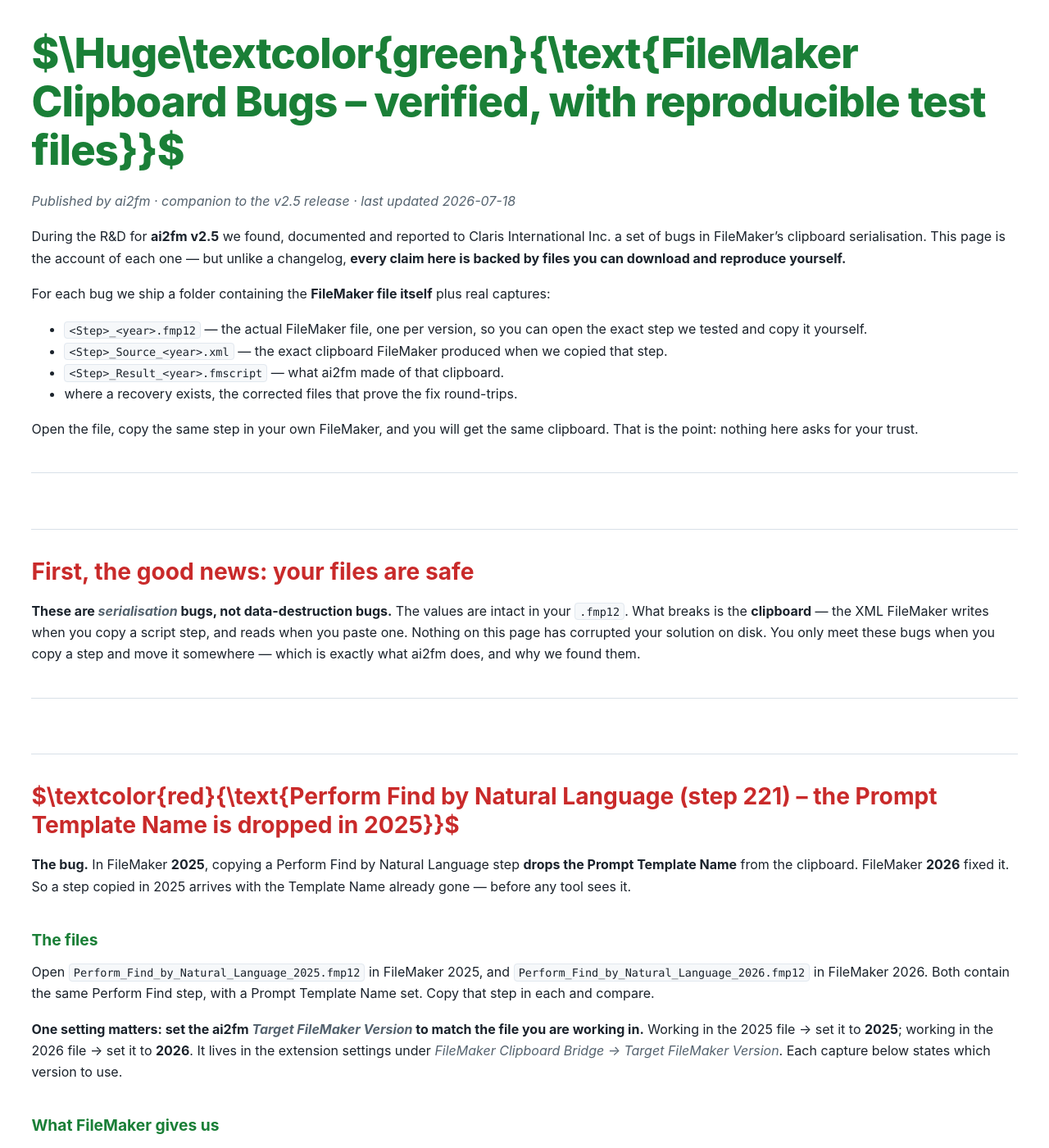
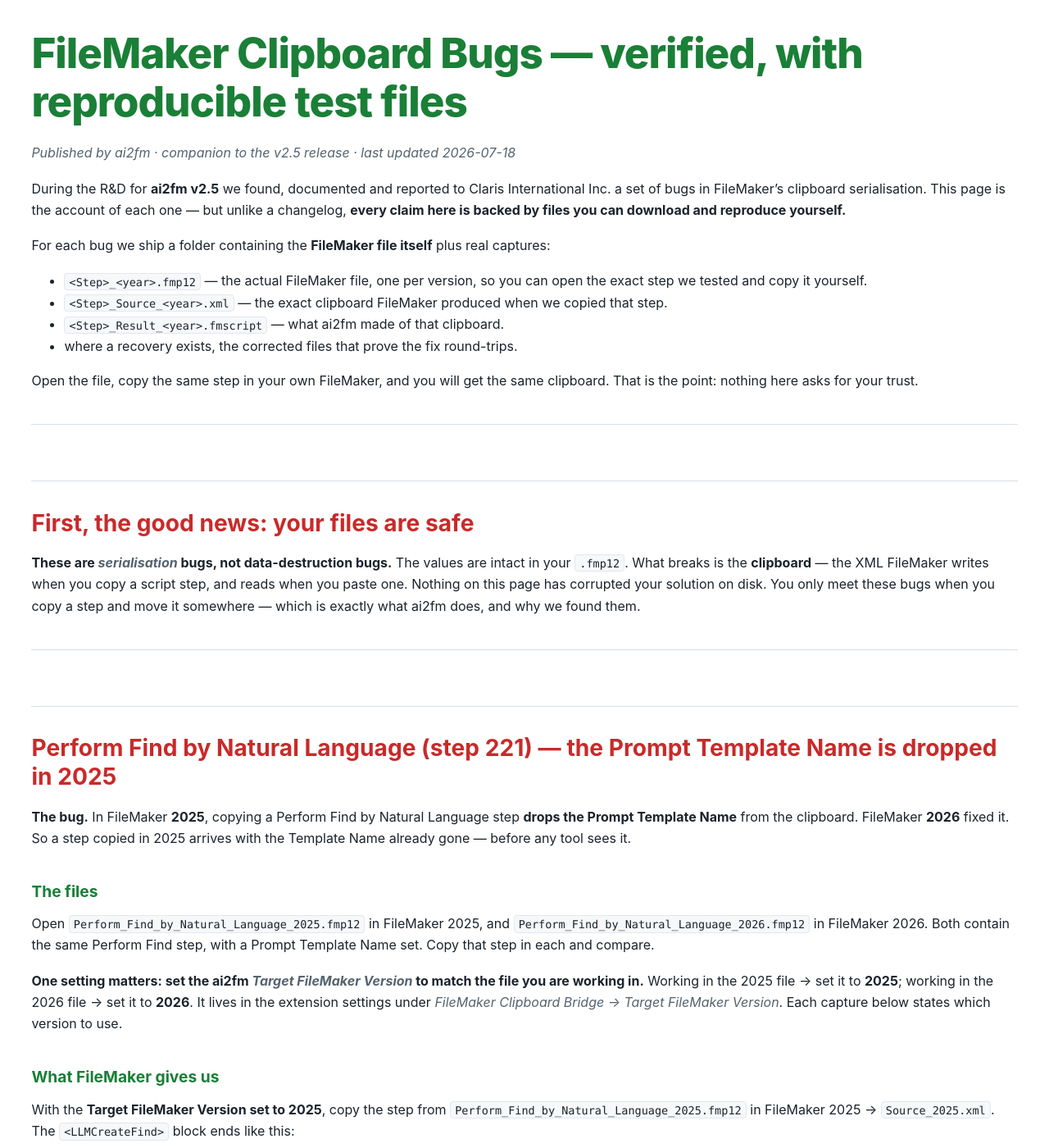
Before and after one commit to AxelarEU/ai2fm-community, a Jekyll site: the page built from claris_bugs/claris_clipboard_bugs.md, in a window 1280 px wide and 1400 px high. Shown: the whole window at 82% size. Built offline with Jekyll 4.4.1, drawn with Linux system fonts in a browser that asks for light colours; our own code applies the rules of GitHub Pages for plain Markdown files; some of the changed text lies outside the part shown.

Commit message:
Pages: plain headings + front matter (CSS handles colour, full width)

````diff
--- a/claris_bugs/claris_clipboard_bugs.md
+++ b/claris_bugs/claris_clipboard_bugs.md
@@ -1,4 +1,9 @@
-# $\Huge\textcolor{green}{\text{FileMaker Clipboard Bugs -- verified, with reproducible test files}}$
+---
+layout: default
+title: "FileMaker Clipboard Bugs — verified, with reproducible test files"
+---
+
+# FileMaker Clipboard Bugs — verified, with reproducible test files
 
 *Published by ai2fm · companion to the v2.5 release · last updated 2026-07-18*
 
@@ -21,7 +26,7 @@
 
 ---
 
-## $\textcolor{red}{\text{Perform Find by Natural Language (step 221) -- the Prompt Template Name is dropped in 2025}}$
+## Perform Find by Natural Language (step 221) — the Prompt Template Name is dropped in 2025
 
 **The bug.** In FileMaker **2025**, copying a Perform Find by Natural Language step **drops the Prompt Template Name** from the clipboard. FileMaker **2026** fixed it. So a step copied in 2025 arrives with the Template Name already gone — before any tool sees it.
 
@@ -59,7 +64,7 @@
 
 The difference between those two files **is the bug.**
 
-### $\textcolor{green}{\text{What ai2fm does with the 2025 clipboard}}$
+### What ai2fm does with the 2025 clipboard
 
 ai2fm reads `Source_2025.xml` and produces `Result_2025.fmscript`:
 
@@ -109,7 +114,7 @@
 
 ---
 
-## $\textcolor{red}{\text{Configure AI Account (step 212) -- the XML tag was renamed, so the two versions can't share a step}}$
+## Configure AI Account (step 212) — the XML tag was renamed, so the two versions can't share a step
 
 **The bug.** FileMaker 2025 misspelled its own element names. FileMaker 2026 corrected the spelling — and gave neither version a fallback for the other. The result is a wall in *both* directions: a Configure AI Account step copied in one version, pasted into the other, comes in with **Account Name, Endpoint and API key silently blanked.** The paste appears to succeed; your credentials are just gone.
 
@@ -153,7 +158,7 @@
 
 The account name, endpoint and API key are gone — even though they are still sitting in the pasted clipboard's XML. FileMaker read the wrong tag and blanked the fields. This is the dangerous kind of failure: it looks like it worked.
 
-### $\textcolor{green}{\text{What ai2fm does -- it reads both spellings}}$
+### What ai2fm does — it reads both spellings
 
 Point ai2fm at either clipboard and you get the same, complete, correct script. From the 2025 clipboard (`Result_2025.fmscript`) and from the 2026 clipboard (`Result_2026.fmscript`) — **byte-for-byte identical**:
 
@@ -184,7 +189,7 @@
 
 ---
 
-## $\textcolor{red}{\text{Configure Machine Learning Model (step 202) -- the structure changed, and a bad paste becomes a different command}}$
+## Configure Machine Learning Model (step 202) — the structure changed, and a bad paste becomes a different command
 
 **The bug.** FileMaker 2025 and FileMaker 2026 write this step with different XML *structures*, and neither version's importer accepts the other's. Copy the step across versions and it does not error — it pastes a step that is quietly **wrong in two ways**: the **From** source field is dropped, and the **Operation** resets to `Unload`. A `Vision` model step becomes an `Unload` step. This is the most dangerous failure on this page, because the result looks like a perfectly valid command — just not the one you had.
 
@@ -227,7 +232,7 @@
 
 Compare to what you had — `Operation: Vision` / `Operation: General`, each `From: myTable::myField`. After the cross-version paste, **every operation has collapsed to `Unload`** and the **`From` source is gone.** The failure is deterministic and it happens in **both** directions. A model step silently becomes an unload.
 
-### $\textcolor{green}{\text{What ai2fm does -- it reads both structures}}$
+### What ai2fm does — it reads both structures
 
 Point ai2fm at either clipboard and you get the same, complete, correct script. From the 2025 clipboard (`Result_2025.fmscript`) and from the 2026 clipboard (`Result_2026.fmscript`) — **byte-for-byte identical**:
 
@@ -250,7 +255,7 @@
 
 ---
 
-## $\textcolor{red}{\text{Set Data File Position (step 195) -- the New position value is dropped on copy in 2026}}$
+## Set Data File Position (step 195) — the New position value is dropped on copy in 2026
 
 **The bug.** FileMaker **2026** drops the **New position** value (the byte offset to seek to) from the clipboard when you copy a Set Data File Position step. The value is fine in your file and fine in the Script Workspace — it is lost only in the clipboard, at the moment of copy. FileMaker **2025** copies the same step correctly. Because the loss is in the clipboard, it travels with it: paste the 2026-copied step back into FileMaker — 2026 **or** 2025 — and the New position is gone in both.
 
@@ -282,7 +287,7 @@
 
 Same step, same value in the file — but the 2026 clipboard no longer contains the New position. That absence **is the bug**, and it is why pasting the 2026 clipboard into either version produces a step with New position blank.
 
-### $\textcolor{green}{\text{What ai2fm does with the 2025 clipboard}}$
+### What ai2fm does with the 2025 clipboard
 
 ai2fm reads `Source_2025.xml` and produces `Result_2025.fmscript`, every value intact:
 
@@ -292,7 +297,7 @@
 Set Data File Position [ File ID: myTable::myField ; New position: myTable::myNumber ]
 ```
 
-### $\textcolor{green}{\text{What ai2fm does with the 2026 clipboard -- it flags the loss}}$
+### What ai2fm does with the 2026 clipboard — it flags the loss
 
 The 2026 clipboard has no New position to read, so ai2fm cannot invent one. What it does instead is refuse to let the loss pass silently: it marks every affected step with a warning (`Result_2026.fmscript`):
 
@@ -307,7 +312,7 @@
 
 Without ai2fm the empty New position is indistinguishable from a step that never had one — FileMaker gives no sign anything was lost. The warning turns a silent drop into a visible one.
 
-### $\textcolor{green}{\text{Recovery -- re-enter it, and ai2fm rebuilds it}}$
+### Recovery — re-enter it, and ai2fm rebuilds it
 
 Type the New position back into the flagged line and convert it with ai2fm. It rebuilds the `<position>` element FileMaker dropped (`Result_2025.xml`), and the clipboard pastes back into FileMaker with the value restored:
 
@@ -328,7 +333,7 @@
 
 ---
 
-## $\textcolor{red}{\text{Perform RAG Action -- Add Data (step 219) -- the Response Target is dropped, but only for the (Async) sources}}$
+## Perform RAG Action — Add Data (step 219) — the Response Target is dropped, but only for the (Async) sources
 
 **The bug.** In FileMaker **2026**, a Perform RAG Action step with **Action: Add Data** can store a **Response Target** — the field or variable that receives the document ID the RAG server returns. Copying that step keeps the Response Target when the source is **From Container** or **From File**, but **drops it when the source is the *(Async)* variant** (From Container (Async) / From File (Async)). Same step, same option — the loss depends entirely on which data source you picked. This is a 2026-only step, so there is no earlier version to compare against; the bug is FileMaker 2026 losing part of its own new feature on copy.
 
@@ -361,7 +366,7 @@
 
 The difference between the two blocks — same option, present for one source, absent for the other — **is the bug.**
 
-### $\textcolor{green}{\text{What ai2fm does -- keep what's there, flag what's gone}}$
+### What ai2fm does — keep what's there, flag what's gone
 
 ai2fm reads `Source_2026.xml` and produces `Result_2026.fmscript`. The **From Container** steps come through complete — Response Target and all:
 
@@ -379,7 +384,7 @@
 
 This is the important half of the fix: ai2fm does **not** blindly drop the Response Target for every Add-Data step. It keeps the value FileMaker kept, and warns only on the *(Async)* steps where FileMaker actually lost it.
 
-### $\textcolor{green}{\text{Recovery -- re-enter it, and ai2fm rebuilds it}}$
+### Recovery — re-enter it, and ai2fm rebuilds it
 
 Type the Response Target back onto the flagged *(Async)* line and convert with ai2fm. It rebuilds the `<Field type="AddDataResponse">` element FileMaker dropped, in the right place inside `<RAGSpace>` (`Source_Corrected_at_IDE_2026.xml`):
 
````
